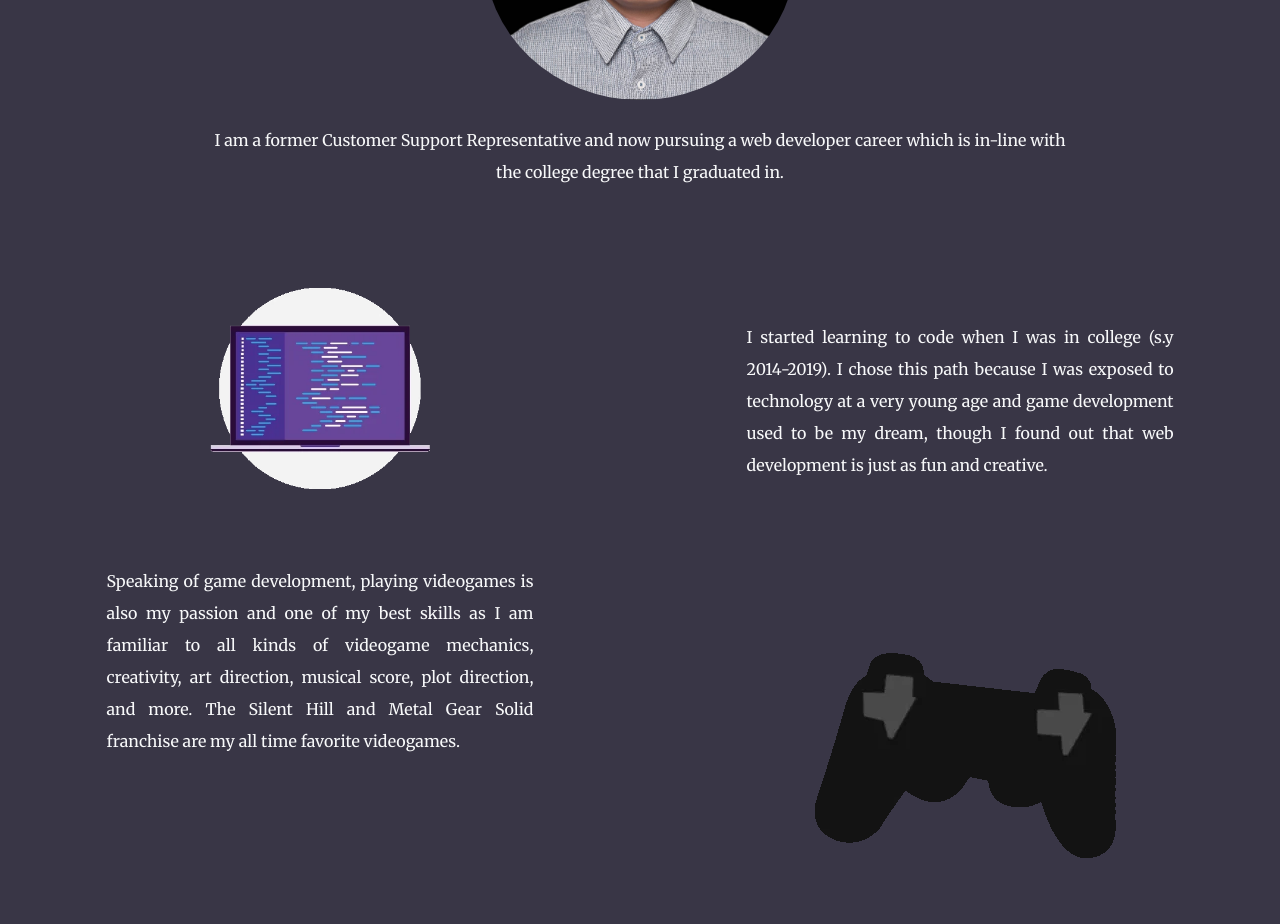
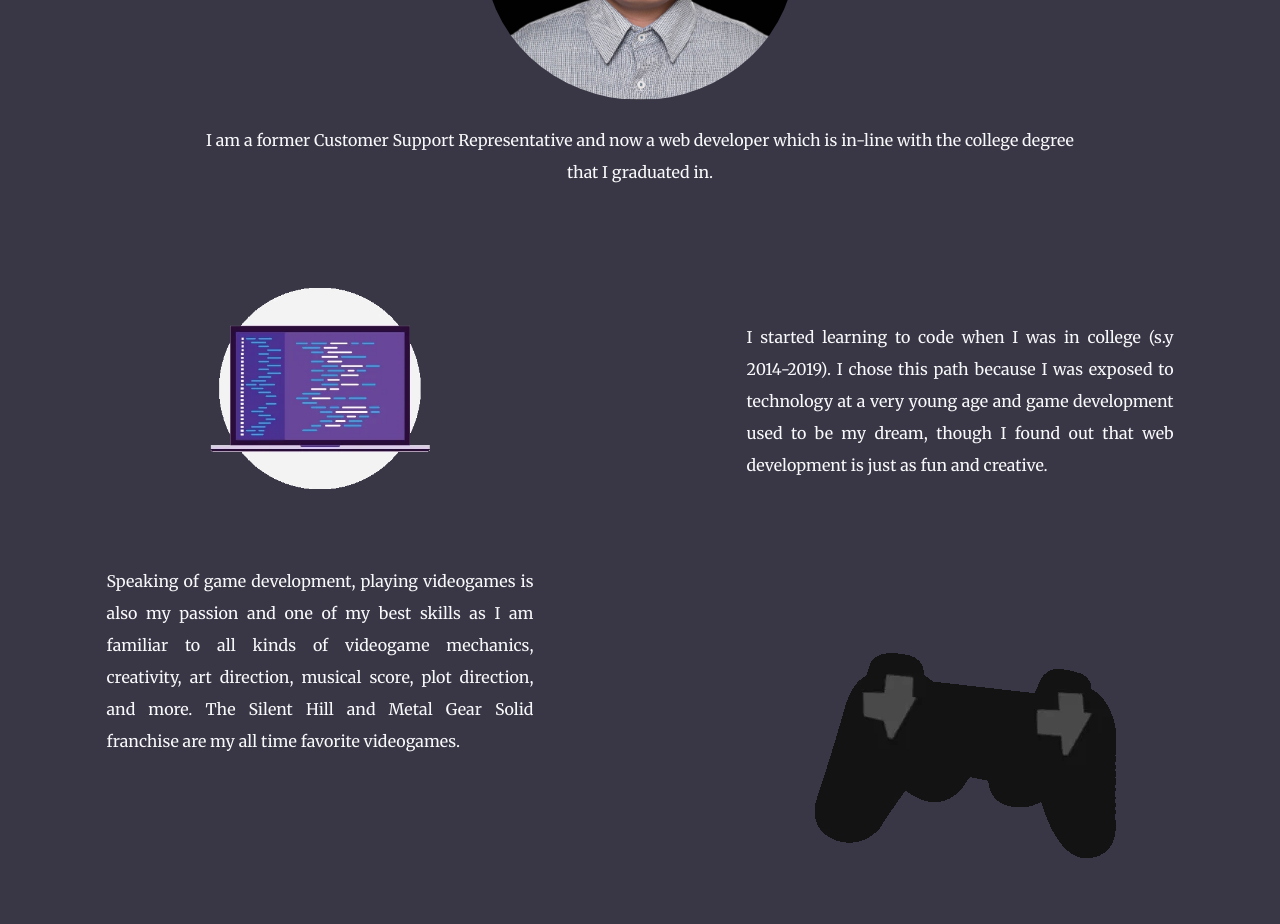
Before and after one commit to kylecabaccang/webportfolio, a plain HTML site: page index.html in a window 1280 px wide. Shown: the part 1360-2284 px from the top of the page. Drawn offline with nearby package versions, Linux system fonts and the light colour scheme.

Commit message:
Updated Portfolio 6.5.2023 1:30PM

```diff
--- a/index.html
+++ b/index.html
@@ -150,7 +150,7 @@
 
 							<!-- Profile Picture Start -->
 							<div class="d-flex justify-content-center col-lg-12">
-								<p class="aboutme-text1 mb-5 mt-4 text-center">I am a former Customer Support Representative and now pursuing a web developer career which is in-line with the college degree that I graduated in.</p>
+								<p class="aboutme-text1 mb-5 mt-4 text-center">I am a former Customer Support Representative and now a web developer which is in-line with the college degree that I graduated in.</p>
 							</div>
 							<!-- Profile Picture End -->
 
```
